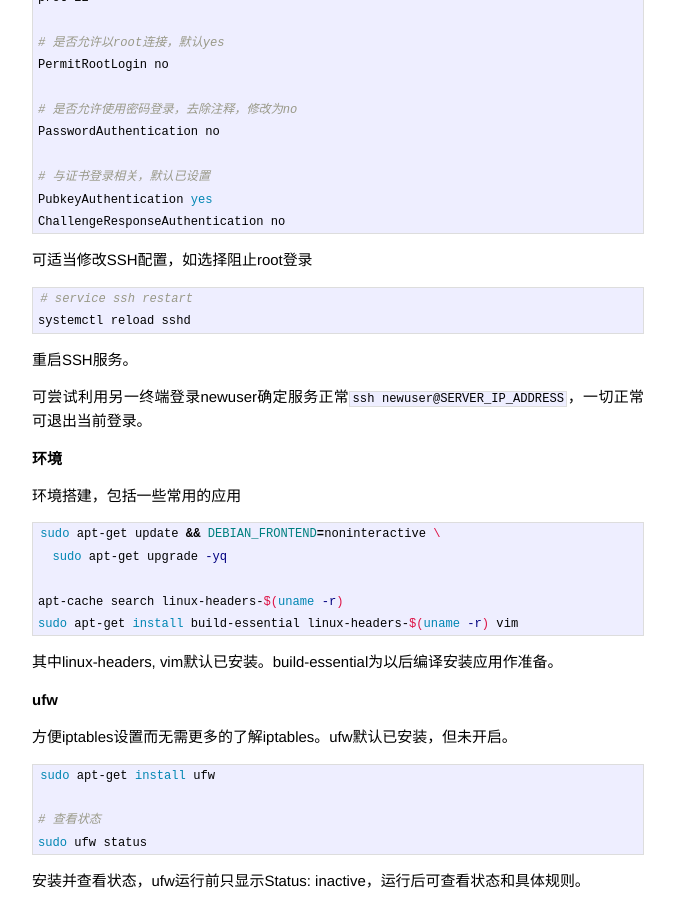
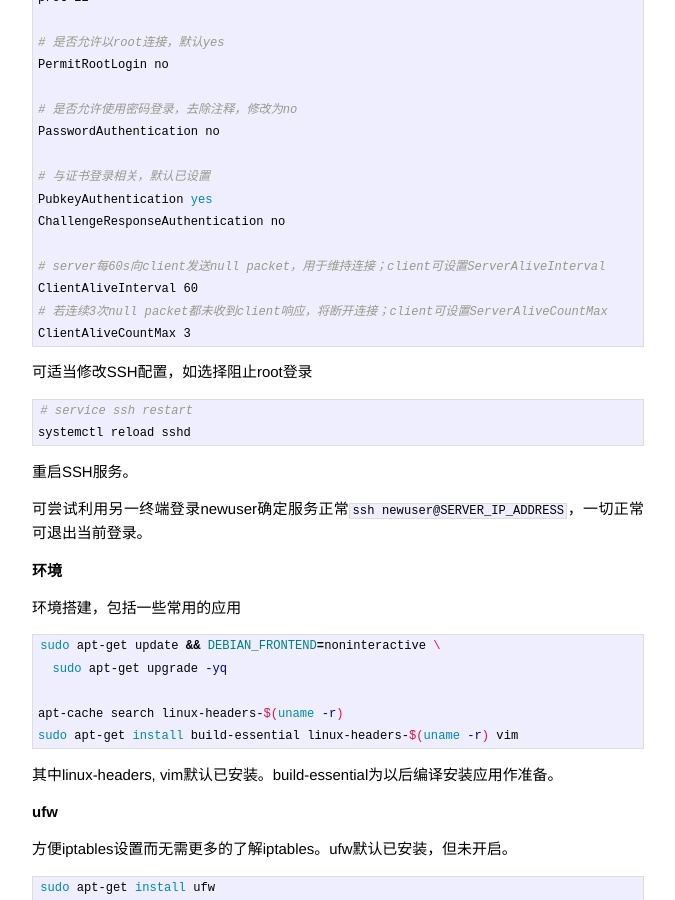
Before and after one commit to zp25/zp25.github.io, a Jekyll site: the page built from _posts/应用/2016-03-16-new_instance.markdown, in a window 1280 px wide and 900 px high, scrolled down 1056 px. Shown: the whole window, without its empty margins (302-977 px from the left). Built offline with Jekyll 4.4.1, drawn with Linux system fonts in a browser that asks for light colours.

Commit message:
ssh维持连接

```diff
--- a/_posts/安全/2014-06-21-RSA一.markdown
+++ b/_posts/安全/2014-06-21-RSA一.markdown
@@ -79,7 +79,7 @@ n和N满足欧拉定理得`n^φ(N) ≡ 1 (mod N)`，因此`c^d ≡ n*n^(kφ(N))
 同理可证gcd(n, N)=q的情况
 
 # TLS/SSL
-安全套接层(SSL)是一种安全协议，在网景公司推出首版Web浏览器的同时提出，目的是为网络通信提供安全及数据完整性保障，SSL在传输层中对网络通信进行加密。SSL采用公开密钥技术，在通行双方协商时可选择加密算法，而其中使用广泛的便是RSA算法。TLS是SSL标准化的产物，由[IETF][ietf]制定，从技术上讲，TLS1.0与SSL3.0的差异非常微小。
+安全套接层(SSL)是一种安全协议，在网景公司推出首版Web浏览器的同时提出，目的是为网络通信提供安全及数据完整性保障，SSL在传输层中对网络通信进行加密。SSL采用公开密钥技术，在通信双方协商时可选择加密算法，而其中使用广泛的便是RSA算法。TLS是SSL标准化的产物，由[IETF][ietf]制定，从技术上讲，TLS1.0与SSL3.0的差异非常微小。
 
 SSL协议的优势在于它是与应用层协议独立无关的。高层的应用层协议，如HTTP、FTP、Telnet等，能透明的建立于SSL协议之上。SSL协议在应用层协议通信之前就已经完成加密算法、通信密钥的协商以及服务器认证工作。在此之后应用层协议所传送的数据都会被加密，从而保证通信的私密性。
 
--- a/_posts/应用/2016-03-16-new_instance.markdown
+++ b/_posts/应用/2016-03-16-new_instance.markdown
@@ -57,7 +57,13 @@ PasswordAuthentication no
 # 与证书登录相关，默认已设置
 PubkeyAuthentication yes
 ChallengeResponseAuthentication no
+
+# server每60s向client发送null packet，用于维持连接；client可设置ServerAliveInterval
+ClientAliveInterval 60
+# 若连续3次null packet都未收到client响应，将断开连接；client可设置ServerAliveCountMax
+ClientAliveCountMax 3
 ~~~
+
 可适当修改SSH配置，如选择阻止root登录
 
 ~~~bash
```
Also changed, not shown: Gemfile.lock.
